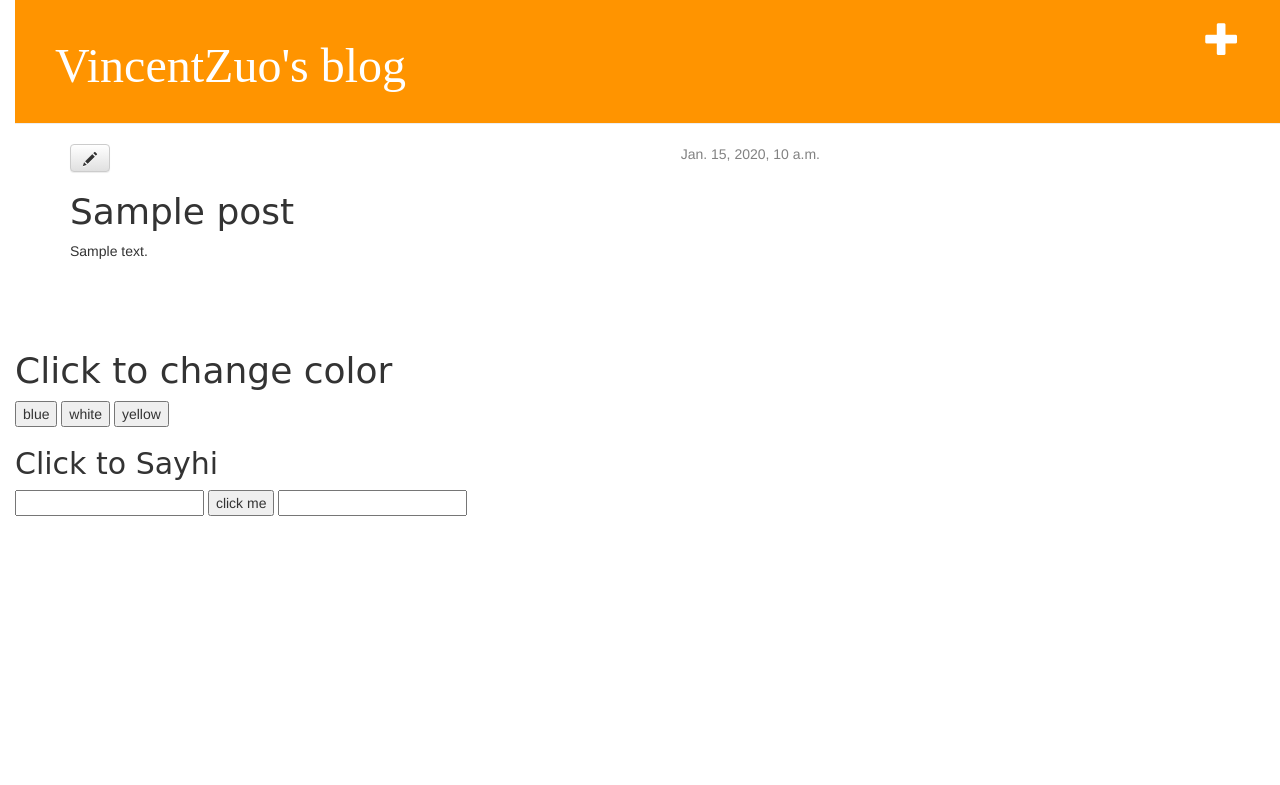
After one commit to VincentZuo/MyBlg, a Django app: template App/blog/templates/blog/post_detail.html in a window 1280 px wide. The commit adds this page. Shown: the top 785 px of the page. Run offline with Django 3.2, Linux system fonts and the light colour scheme; the template is opened without the code that fills it: most values are stand-ins (such as "Sample title", 1, 10 or a date in 2020); some libraries are stand-ins or nearby versions.

Commit message:
almost final

```diff
--- a/App/blog/static/css/blog.css
+++ b/App/blog/static/css/blog.css
@@ -3,7 +3,11 @@ h1 a {
     font-family: 'Lobster';
 }
 
-/*.page-header {
+body {
+    padding-left: 15px;
+}
+
+.page-header {
     background-color: #ff9400;
     margin-top: 0;
     padding: 20px 20px 20px 40px;
@@ -49,4 +53,4 @@ h1, h2, h3, h4 {
 
 .post h1 a, .post h1 a:visited {
     color: #000000;
-}*/
+}
--- /dev/null
+++ b/App/blog/templates/blog/base.html
@@ -0,0 +1,68 @@
+{% load staticfiles %}
+<html>
+    <head>
+    	<title>VincentZuo's blog</title>
+        <meta http-equiv="content-type" content="text/html;charset=utf-8" />
+        <link rel="stylesheet" href="//maxcdn.bootstrapcdn.com/bootstrap/3.2.0/css/bootstrap.min.css">
+        <link rel="stylesheet" href="//maxcdn.bootstrapcdn.com/bootstrap/3.2.0/css/bootstrap-theme.min.css">
+        <link rel="stylesheet" href="{% static "css/blog.css" %}">
+		<div class="page-header">
+		    <a href="{% url "blog.views.post_new" %}" class="top-menu"><span class="glyphicon glyphicon-plus"></span></a>
+		    <h1><a href="/">VincentZuo's blog</a></h1>
+
+		</div>
+        <script type = "text/javascript">
+            function changecolor (color) {
+                document.body.style.backgroundColor = color;
+            }
+            function sayhi() {
+                var txtName = document.getElementById("txtName");
+                var textOutPut = document.getElementById("textOutPut");
+                var name = txtName.value;
+                textOutPut.value = "Hola, " + name + "!";
+            }
+        </script>
+    </head>
+
+    <body>
+	    <div class="content container">
+	        <div class="row">
+	            <div class="col-md-8">
+	            {% block content %}
+	            {% endblock %}
+	            </div>
+	        </div>
+	    </div>
+
+        <div>
+        <h1>Click to change color</h1>
+	        <form action = "">
+	            <fieldset>
+	                <input type = "button"
+	                        value = "blue"
+	                        onclick = "changecolor('blue')"/>
+	                <input type = "button"
+	                        value = "white"
+	                        onclick = "changecolor('white')"/>
+	                <input type = "button"
+	                        value = "yellow"
+	                        onclick = "changecolor('yellow')"/>
+	            </fieldset>
+	        </form>
+
+	        <h2>Click to Sayhi</h2>
+	        <form action = "">
+	            <fieldset>
+	                <input type = "text"
+	                        id = "txtName" />
+	                <input type = "button"
+	                        value = "click me"
+	                        onclick = "sayhi()" />
+	                <input type = "text"
+	                        id = "textOutPut" />
+	            </fieldset>
+	        </form>
+	    </div>
+
+    </body>
+</html>
--- /dev/null
+++ b/App/blog/templates/blog/post_detail.html
@@ -0,0 +1,14 @@
+{% extends "blog/base.html" %}
+
+{% block content %}
+    <div class="post">
+        {% if post.published_date %}
+            <div class="date">
+                {{ post.published_date }}
+            </div>
+        {% endif %}
+        <a class="btn btn-default" href="{% url "post_edit" pk=post.pk %}"><span class="glyphicon glyphicon-pencil"></span></a>
+        <h1>{{ post.title }}</h1>
+        <p>{{ post.text|linebreaks }}</p>
+    </div>
+{% endblock %}
--- a/App/blog/urls.py
+++ b/App/blog/urls.py
@@ -3,4 +3,7 @@ from . import views
 
 urlpatterns = [
     url(r'^$', views.post_list),
+    url(r'^post/(?P<pk>[0-9]+)/$', views.post_detail),
+    url(r'^post/new/$', views.post_new, name='post_new'),
+    url(r'^post/(?P<pk>[0-9]+)/edit/$', views.post_edit, name='post_edit'),
 ]
--- a/App/website/settings.py
+++ b/App/website/settings.py
@@ -14,7 +14,8 @@ https://docs.djangoproject.com/en/1.8/ref/settings/
 import os
 
 BASE_DIR = os.path.dirname(os.path.dirname(os.path.abspath(__file__)))
-
+STATIC_URL = '/static/'
+STATIC_ROOT = os.path.join(BASE_DIR, 'static')
 
 # Quick-start development settings - unsuitable for production
 # See https://docs.djangoproject.com/en/1.8/howto/deployment/checklist/
@@ -99,6 +100,3 @@ USE_TZ = True
 
 # Static files (CSS, JavaScript, Images)
 # https://docs.djangoproject.com/en/1.8/howto/static-files/
-
-STATIC_URL = '/static/'
-STATIC_ROOT = os.path.join(BASE_DIR, 'static')
```
Also changed, not shown: App/blog/forms.py (added, +8 -0 lines), App/blog/templates/blog/post_edit.html (added, +9 -0 lines), App/blog/templates/blog/post_list.html (+4 -69 lines), App/blog/views.py (+34 -0 lines), App/db.sqlite3.
